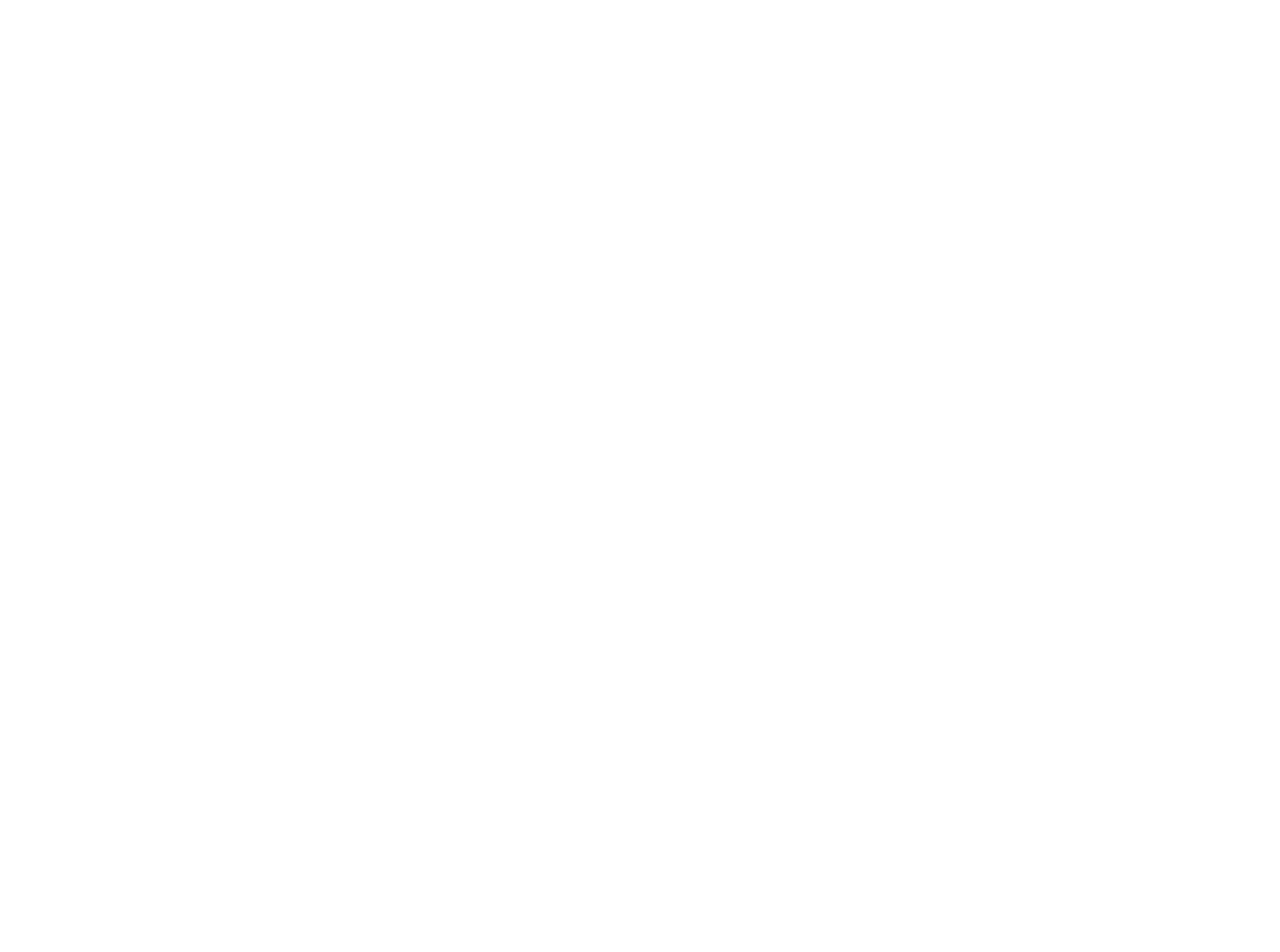
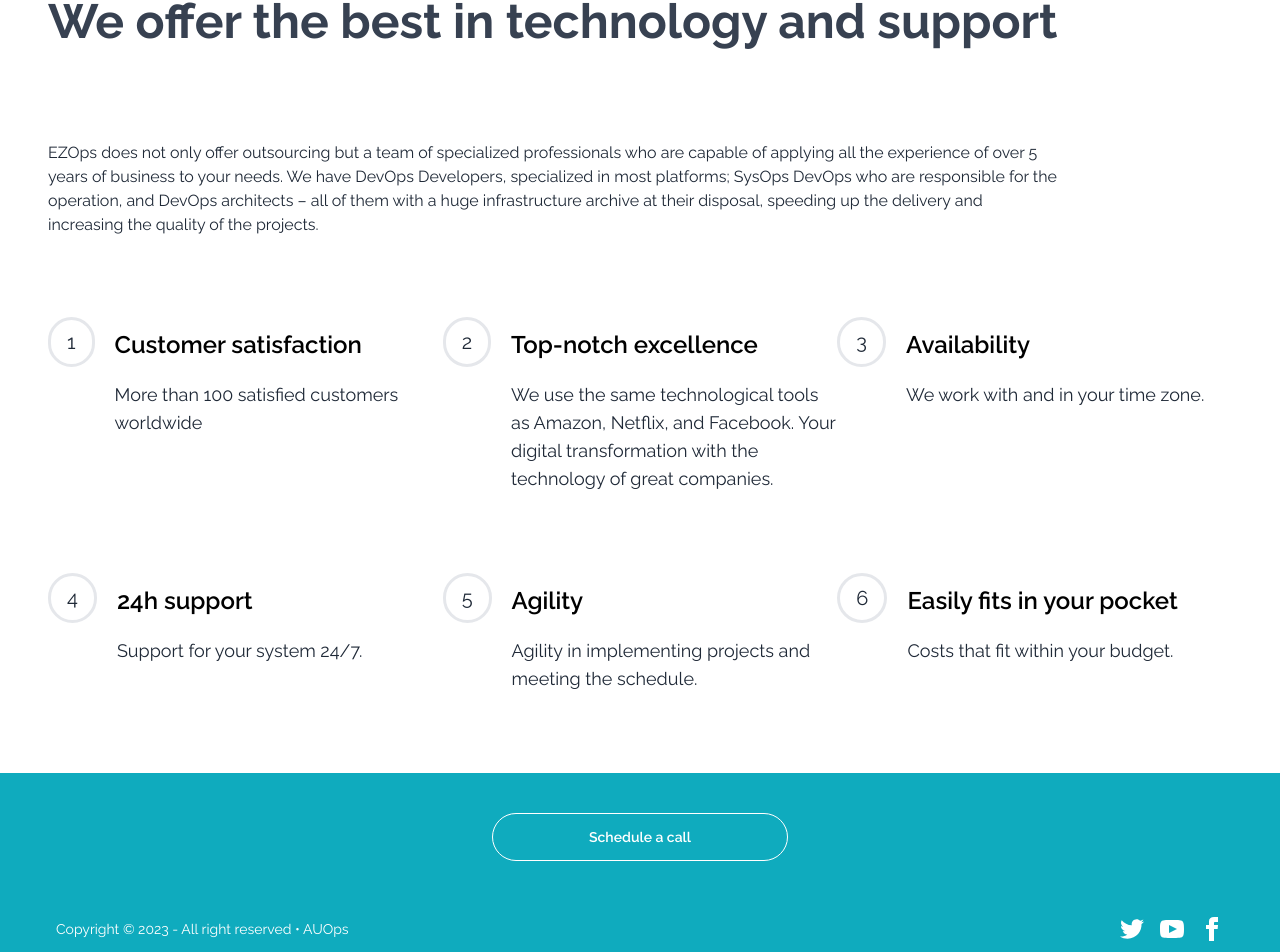
Before and after one commit to nnoromiv/auOps, a Next.js app: page / in a window 1280 px wide. Shown: the part 9346-10298 px from the top of the page. Before the commit the page ends 8363 px from the top, so only its background shows below. Built offline with nearby package versions, Linux system fonts and the light colour scheme.

Commit message:
Complete Homepage

```diff
--- a/app/page.tsx
+++ b/app/page.tsx
@@ -1,4 +1,4 @@
-import { Clients, Hero, Information, Partner, Team } from '@/components'
+import { Clients, Footer, Hero, Information, Partner, Services, Team } from '@/components'
 import React from 'react'
 
 export default function Home() {
@@ -9,6 +9,8 @@
       <Partner />
       <Clients />
       <Team />
+      <Services />
+      <Footer />
     </main>
   )
 }
--- /dev/null
+++ b/components/Footer.tsx
@@ -0,0 +1,28 @@
+import React from 'react'
+import { CustomButton } from '.'
+
+const Footer = () => {
+  return (
+    <footer className="bg-primary-color-default text-primary-color-100 px-20 md:px-10 max-sm:px-2">
+        <CustomButton title="Schedule a call" btnType='button' customButtonStyles='btn-outline rounded-full my-10  text-white hover:scale-100 px-24 max-sm:px-10'/>
+        <div className='footer items-center p-4'>
+            <aside  className="items-center grid-flow-col">
+                <p>Copyright © 2023 - All right reserved • AUOps</p>
+            </aside>
+            <nav className="grid-flow-col gap-4 md:place-self-center md:justify-self-end">
+                <a>
+                    <svg xmlns="http://www.w3.org/2000/svg" width="24" height="24" viewBox="0 0 24 24" className="fill-current"><path d="M24 4.557c-.883.392-1.832.656-2.828.775 1.017-.609 1.798-1.574 2.165-2.724-.951.564-2.005.974-3.127 1.195-.897-.957-2.178-1.555-3.594-1.555-3.179 0-5.515 2.966-4.797 6.045-4.091-.205-7.719-2.165-10.148-5.144-1.29 2.213-.669 5.108 1.523 6.574-.806-.026-1.566-.247-2.229-.616-.054 2.281 1.581 4.415 3.949 4.89-.693.188-1.452.232-2.224.084.626 1.956 2.444 3.379 4.6 3.419-2.07 1.623-4.678 2.348-7.29 2.04 2.179 1.397 4.768 2.212 7.548 2.212 9.142 0 14.307-7.721 13.995-14.646.962-.695 1.797-1.562 2.457-2.549z"></path></svg>
+                </a>
+                <a>
+                    <svg xmlns="http://www.w3.org/2000/svg" width="24" height="24" viewBox="0 0 24 24" className="fill-current"><path d="M19.615 3.184c-3.604-.246-11.631-.245-15.23 0-3.897.266-4.356 2.62-4.385 8.816.029 6.185.484 8.549 4.385 8.816 3.6.245 11.626.246 15.23 0 3.897-.266 4.356-2.62 4.385-8.816-.029-6.185-.484-8.549-4.385-8.816zm-10.615 12.816v-8l8 3.993-8 4.007z"></path></svg>
+                </a>
+                <a>
+                    <svg xmlns="http://www.w3.org/2000/svg" width="24" height="24" viewBox="0 0 24 24" className="fill-current"><path d="M9 8h-3v4h3v12h5v-12h3.642l.358-4h-4v-1.667c0-.955.192-1.333 1.115-1.333h2.885v-5h-3.808c-3.596 0-5.192 1.583-5.192 4.615v3.385z"></path></svg>
+                </a>
+            </nav>
+        </div>
+    </footer>
+  )
+}
+
+export default Footer
--- a/components/Information.tsx
+++ b/components/Information.tsx
@@ -18,7 +18,7 @@
             <div className="w-full lg:flex max-md:flex-col">
                 <Image src='/Dev.jpg' alt='fast-and-secure' priority width={500} height={100} className='lg:ml-0 md:ml-auto'/>
                 <div className='w-full relative text-left py-10 px-20 max-md:px-10 text-white bg-white'>
-                    <Image src="/aws.png" width={60} height={60} alt='aws' className='mb-4 relative' />
+                    <Image src="/aws.png" width={60} priority height={60} alt='aws' className='mb-4 relative' />
                         <h1 className='text-black text-5xl font-bold mb-10 relative'>DevOps Experts</h1>
                         <p className='text-black relative mb-3'>We are experts in cloud DevOps, and we think of solutions for your projects to stand out in the international market. Keeping it safe, fast, automated, and with maximum efficiency. We give 24/7 support, allowing the best experience for your customers.</p>
                         <Link href="/" className='text-xl text-blue-800 relative' >Request a proposal</Link>
--- /dev/null
+++ b/components/Services.tsx
@@ -0,0 +1,58 @@
+import { UserIcon } from '@heroicons/react/24/outline'
+import React from 'react'
+import { CustomButton } from '.'
+import { service_information, service_offering } from './export'
+
+const Services = () => {
+  return (
+    <div>
+        <div className="relative text-center" style={{ backgroundImage: "url('/Fas.jpg')"}}>
+            <div className="absolute opacity-70 inset-0 bg-bg-wrapper-100"></div>
+            <div className="relative">
+                <h1 className='text-5xl pt-20 font-extrabold text-white mb-10'>Our services</h1>
+                <p className="mt-10 w-[50vw] md:w-[90vw] max-sm:w-[80vw] m-auto text-white text-lg">
+                    We have a portfolio of distinguished services in order to meet your particular needs.
+                </p>
+                <div className="w-[80vw] m-auto my-20 gap-20 grid grid-cols-1 lg:grid-cols-3">
+                    {
+                        service_information?.map((service, index) => (
+                            <div key={index} className='flex flex-col justify-center items-center'>
+                                {service.icon}
+                                <h1 className='my-5 text-white font-extrabold text-2xl'>{service.title}</h1>
+                                <p className='text-white'>{service.text}</p>
+                                <div className="m-5"></div>
+                                <CustomButton title={service.buttonTitle} btnType='button' customButtonStyles='rounded-full my-10  bg-primary-color-default text-white border-none px-24 max-sm:px-10'/>
+                            </div>
+                        ))
+                    }
+                </div>
+            </div>
+        </div>
+
+        <div className="px-32 py-20 md:px-12 max-sm:px-5 max-sm:py-10">
+            <h1 className='text-gray-700 font-bold text-5xl mb-24 w-[40vw] md:w-[80vw] max-sm:text-3xl max-sm:w-full max-sm:mb-10'>We offer the best in technology and support</h1>
+            <p className='font-normal w-[79vw] max-sm:w-full'>
+                EZOps does not only offer outsourcing but a team of specialized professionals who are capable of applying all the experience of over 5 years of business to your needs. We have DevOps Developers, specialized in most platforms; SysOps DevOps who are responsible for the operation, and DevOps architects – all of them with a huge infrastructure archive at their disposal, speeding up the delivery and increasing the quality of the projects.
+            </p>
+            <div className="grid grid-cols-1 md:grid-cols-2 lg:grid-cols-3 mt-20 gap-y-20 max-sm:gap-y-10">
+                {
+                    service_offering?.map((service, index) => (
+                        <div key={index} className='flex gap-5'>
+                            <div className='border-[3px] rounded-full py-2 px-4 h-fit'>
+                                <h1 className='text-xl text-gray-800'>{index + 1}</h1>
+                            </div>
+                            <div className='pt-3'>
+                                <h1 className='text-2xl font-semibold text-black pb-5'>{service.title}</h1>
+                                <p className='text-lg'>{service.text}</p>
+                            </div>
+                        </div>
+                    ))
+                }
+            </div>
+        </div>
+    </div>
+
+  )
+}
+
+export default Services
--- a/components/export.tsx
+++ b/components/export.tsx
@@ -1,5 +1,5 @@
 
-import { ClockIcon, HandThumbUpIcon, LockClosedIcon, ScaleIcon, UsersIcon, CodeBracketIcon, UserIcon, WindowIcon } from '@heroicons/react/24/outline'
+import { ClockIcon, HandThumbUpIcon, LockClosedIcon, ScaleIcon, UsersIcon, CodeBracketIcon, UserIcon, WindowIcon, CodeBracketSquareIcon } from '@heroicons/react/24/outline'
 import { ArrowDownLeftIcon } from '@heroicons/react/24/solid'
 
 
@@ -62,3 +62,51 @@
         text: 'Accomplished projects',
     }
 ]
+
+export const service_information = [
+    {
+        icon: <UserIcon className='w-20 h-20' color='white' />,
+        title: "Consultancy",
+        text: "We analyze your current system and elaborate a detailed recommendation plan indicating all the requirements, architecture, and tools for you to have more efficiency. The implementation can be performed by EZOps or not. It is up to you. ",
+        buttonTitle: "Connect with us",
+    },
+    {
+        icon: <CodeBracketSquareIcon  className='w-20 h-20' color='white' />,
+        title: "DevOps implementation on demand",
+        text: "It allows you to have a complete and reliable CI/CD solution, ensuring stability to your system. Once we have completed the implementation, you can request our DevOps as a Service assistance so that we can continue to keep your system updated with state-of-the-art innovations. ",
+        buttonTitle: "Service diagram",
+    },
+    {
+        icon: <WindowIcon className='w-20 h-20' color='white' />,
+        title: "DevOps as a continuous service (Packaged)",
+        text: "We can be the extension of your DevOps team or your own team!  We have developed a unique DaaS process to reduce time and cost, using the same technologies and open-source tools as big companies do.",
+        buttonTitle: "Support diagram",
+    }
+]
+
+export const service_offering = [
+    {
+        title: "Customer satisfaction",
+        text: "More than 100 satisfied customers worldwide",
+    },
+    {
+        title: "Top-notch excellence",
+        text: "We use the same technological tools as Amazon, Netflix, and Facebook. Your digital transformation with the technology of great companies.",
+    },
+    {
+        title: "Availability",
+        text: "We work with and in your time zone.",
+    },
+    {
+        title: "24h support",
+        text: "Support for your system 24/7.",
+    },
+    {
+        title: "Agility",
+        text: "Agility in implementing projects and meeting the schedule.",
+    },
+    {
+        title: "Easily fits in your pocket",
+        text: "Costs that fit within your budget.",
+    },
+]
--- a/components/index.ts
+++ b/components/index.ts
@@ -1,11 +1,13 @@
 import {CarouselComponent, ImageCarousel} from "./CarouselComponent";
 import Clients from "./Clients";
 import CustomButton from "./CustomButton";
+import Footer from "./Footer";
 import Hero from "./Hero";
 import Information from "./Information";
 import Logo from "./Logo";
 import Navbar from "./Navbar";
 import Partner from "./Partner";
+import Services from "./Services";
 import Team from "./Team";
 import { information } from "./export";
 
@@ -20,5 +22,7 @@
     CarouselComponent,
     Clients,
     ImageCarousel,
-    Team
+    Team,
+    Services,
+    Footer
 }
```
